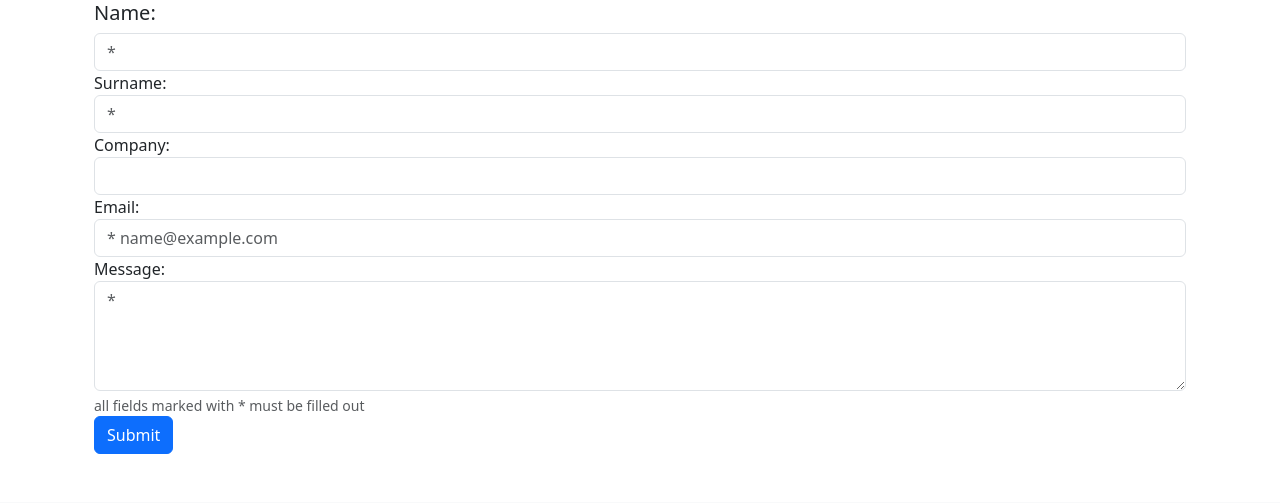
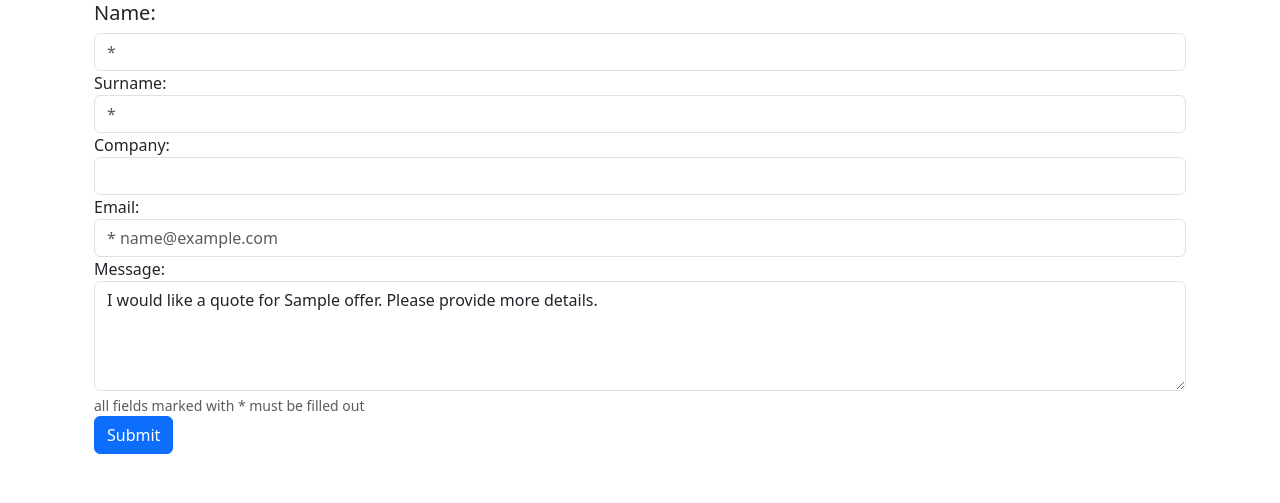
Before and after one commit to yannisfs/NetArch, a Django app: a page that uses company_site/templates/base.html in a window 1280 px wide. Shown: the part 137-640 px from the top of the page. Run offline with Django 5.2, Linux system fonts and the light colour scheme; tables that the repository leaves empty hold one stand-in row (values such as "Sample post").

Commit message:
contact form finished with the getquote button on pricing.
button on pricing will automatically transfer the slug and other info tho the form in the background and set predefined message in contactform.

```diff
--- a/company_site/company_site/settings.py
+++ b/company_site/company_site/settings.py
@@ -32,7 +32,7 @@ SECRET_KEY = env('DJANGO_SECRET_KEY')
 # SECURITY WARNING: don't run with debug turned on in production!
 DEBUG = True
 
-ALLOWED_HOSTS = ['192.168.178.77', 'localhost', '']
+ALLOWED_HOSTS = ['192.168.178.77', 'localhost', '192.168.1.65', '']
 
 
 # Application definition
--- a/company_site/company_site/urls.py
+++ b/company_site/company_site/urls.py
@@ -21,8 +21,8 @@ from django.conf.urls.static import static
 
 urlpatterns = [
     path('admin/', admin.site.urls),
-    path('', include('homepage.urls')),
-    path('projects/', include('previous_projects.urls')),
-    path('pricing/', include('pricing.urls')),
-    path('contact/', include('contact_form.urls'))
+    path('', include('homepage.urls', 'homepage')),
+    path('projects/', include('previous_projects.urls', 'previous_projects')),
+    path('pricing/', include('pricing.urls', 'pricing')),
+    path('contact/', include('contact_form.urls', 'contact_form'))
 ] + static(settings.MEDIA_URL, document_root=settings.MEDIA_ROOT)
--- a/company_site/contact_form/models.py
+++ b/company_site/contact_form/models.py
@@ -1,4 +1,5 @@
 from django.db import models
+from pricing.models import Offer
 
 # Create your models here.
 class Message(models.Model):
@@ -8,3 +9,5 @@ class Message(models.Model):
     surname = models.CharField(max_length=128)
     email  = models.EmailField()
     content = models.CharField(max_length=4096)
+    requested_quote = models.BooleanField(default=False)  # Tracks if this was a "Get Quote" request
+    offer = models.ForeignKey(Offer, null=True, blank=True, on_delete=models.SET_NULL)
--- a/company_site/contact_form/views.py
+++ b/company_site/contact_form/views.py
@@ -1,9 +1,25 @@
-from django.shortcuts import render
+from django.shortcuts import render, get_object_or_404
 from .forms import ContactForm
 from .models import Message
+from pricing.models import Offer
 
 # Create your views here.
 def ContactFormView(request):
+    offer_obj = None
+    requested_quote = False
+
+    if 'offer_slug' in request.GET:
+        offer_slug = request.GET['offer_slug']
+        offer_obj = get_object_or_404(Offer, slug=offer_slug)
+
+    if 'requested_quote' in request.GET:
+        requested_quote = True
+
+    # Predefine a message if a quote is requested
+    initial_data = {}
+    if requested_quote and offer_obj:
+        initial_data['content'] = f"I would like a quote for {offer_obj.title}. Please provide more details."
+
     if request.method == 'POST':
         form  = ContactForm(request.POST)
         if form.is_valid():
@@ -14,10 +30,12 @@ def ContactFormView(request):
                 surname=data['surname'],
                 company=data['company'],
                 email=data['email'],
-                content=data['content']
+                content=data['content'],
+                offer=offer_obj,
+                requested_quote=requested_quote
             )
 
     else:
-        form = ContactForm()
+        form = ContactForm(initial=initial_data)
 
     return render(request, 'contact_form/contact_form.html', {'form': form})
```
Also changed, not shown: company_site/contact_form/admin.py (+6 -2 lines), company_site/pricing/templates/pricing/offers_list.html (+5 -2 lines), company_site/contact_form/migrations/0003_message_offer_message_requested_quote.py (added).
